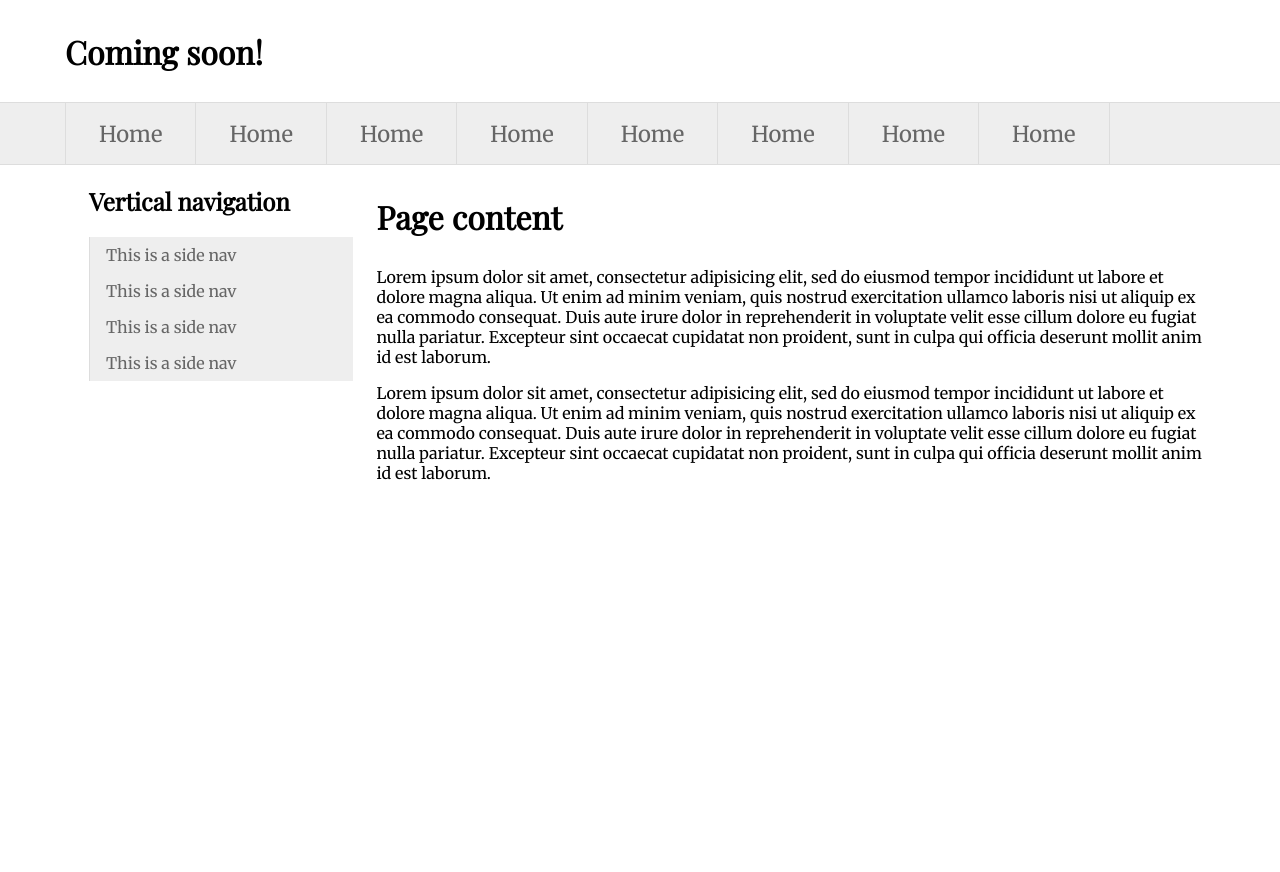
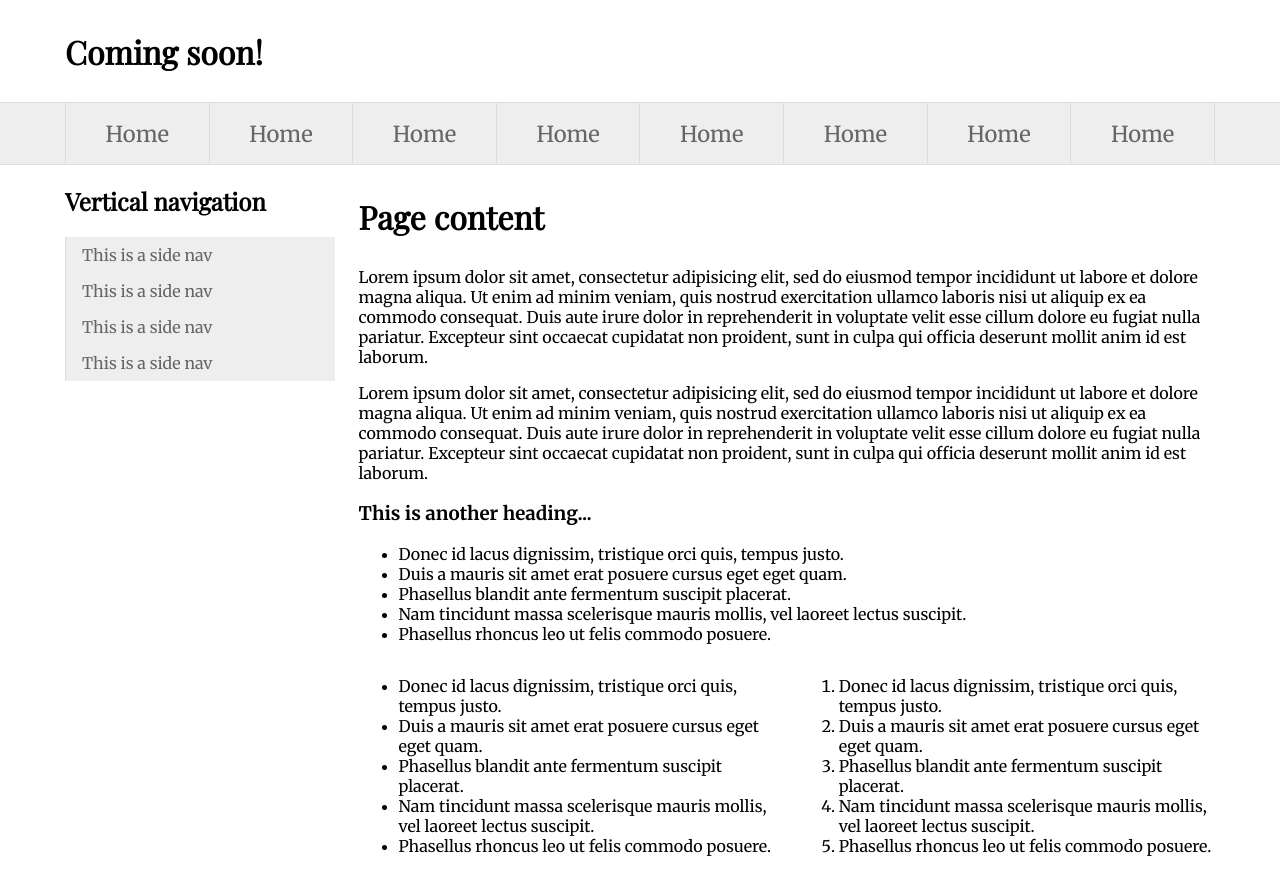
Before and after one commit to CreativeFruitBowl/mangui, a plain HTML site: page index.html in a window 1280 px wide. Before the commit the page ends 800 px from the top, so only its background shows below. Drawn offline with nearby package versions, Linux system fonts and the light colour scheme; a web font is replaced by a local one.

Commit message:
Added more example markup in preparation for setting up the typography.

```diff
--- a/index.html
+++ b/index.html
@@ -23,12 +23,12 @@
 
 		<nav class="nav  nav--full  nav--row  nav--big  main-nav">
 			<div class="container">
-				<ul class="nav__list">
-					<li class="nav__item"><a href="#test-link" class="nav__link">Home</a></li>
-					<li class="nav__item"><a href="#test-link" class="nav__link">Home</a></li>
-					<li class="nav__item"><a href="#test-link" class="nav__link">Home</a></li>
+				<ul class="nav__list  nav__list--full">
+					<li class="nav__item  nav__item--full"><a href="#test-link" class="nav__link">Home</a></li>
+					<li class="nav__item  nav__item--full"><a href="#test-link" class="nav__link">Home</a></li>
+					<li class="nav__item  nav__item--full"><a href="#test-link" class="nav__link">Home</a></li>
 
-					<li class="nav__item  nav__item--has-sub">
+					<li class="nav__item  nav__item--full  nav__item--has-sub">
 						<a href="#test-link" class="nav__link">Home</a>
 						<ul class="nav__list  nav__list--sub">
 							<li class="nav__item  nav__item--sub"><a href="#sub-link" class="nav__link  nav__link--sub">Sub navigation item</a></li>
@@ -38,16 +38,17 @@
 						</ul>
 					</li>
 
-					<li class="nav__item"><a href="#test-link" class="nav__link">Home</a></li>
-					<li class="nav__item"><a href="#test-link" class="nav__link">Home</a></li>
-					<li class="nav__item"><a href="#test-link" class="nav__link">Home</a></li>
-					<li class="nav__item"><a href="#test-link" class="nav__link">Home</a></li>
+					<li class="nav__item  nav__item--full"><a href="#test-link" class="nav__link">Home</a></li>
+					<li class="nav__item  nav__item--full"><a href="#test-link" class="nav__link">Home</a></li>
+					<li class="nav__item  nav__item--full"><a href="#test-link" class="nav__link">Home</a></li>
+					<li class="nav__item  nav__item--full"><a href="#test-link" class="nav__link">Home</a></li>
 				</ul><!-- /.nav__list -->
 			</div><!-- /.container -->
 		</nav>
 
 
-		<div class="container  grid">
+		<div class="container">
+			<main class="grid">
 				<aside class="grid__item  one-quarter">
 					<h2>Vertical navigation</h2>
 
@@ -66,20 +67,62 @@
 
 
 
-			<main class="grid__item  three-quarters">
+				<article class="grid__item  three-quarters">
 					<h1>Page content</h1>
+
+
 					<p>Lorem ipsum dolor sit amet, consectetur adipisicing elit, sed do eiusmod
 					tempor incididunt ut labore et dolore magna aliqua. Ut enim ad minim veniam,
 					quis nostrud exercitation ullamco laboris nisi ut aliquip ex ea commodo
 					consequat. Duis aute irure dolor in reprehenderit in voluptate velit esse
 					cillum dolore eu fugiat nulla pariatur. Excepteur sint occaecat cupidatat non
 					proident, sunt in culpa qui officia deserunt mollit anim id est laborum.</p>
+
+
 					<p>Lorem ipsum dolor sit amet, consectetur adipisicing elit, sed do eiusmod
 					tempor incididunt ut labore et dolore magna aliqua. Ut enim ad minim veniam,
 					quis nostrud exercitation ullamco laboris nisi ut aliquip ex ea commodo
 					consequat. Duis aute irure dolor in reprehenderit in voluptate velit esse
 					cillum dolore eu fugiat nulla pariatur. Excepteur sint occaecat cupidatat non
 					proident, sunt in culpa qui officia deserunt mollit anim id est laborum.</p>
+
+
+					<h3>This is another heading...</h3>
+
+
+					<ul>
+						<li>Donec id lacus dignissim, tristique orci quis, tempus justo.</li>
+						<li>Duis a mauris sit amet erat posuere cursus eget eget quam.</li>
+						<li>Phasellus blandit ante fermentum suscipit placerat.</li>
+						<li>Nam tincidunt massa scelerisque mauris mollis, vel laoreet lectus suscipit.</li>
+						<li>Phasellus rhoncus leo ut felis commodo posuere.</li>
+					</ul>
+
+
+					<div class="grid">
+						<div class="grid__item  one-half">
+							<ul>
+								<li>Donec id lacus dignissim, tristique orci quis, tempus justo.</li>
+								<li>Duis a mauris sit amet erat posuere cursus eget eget quam.</li>
+								<li>Phasellus blandit ante fermentum suscipit placerat.</li>
+								<li>Nam tincidunt massa scelerisque mauris mollis, vel laoreet lectus suscipit.</li>
+								<li>Phasellus rhoncus leo ut felis commodo posuere.</li>
+							</ul>
+						</div>
+
+
+						<div class="grid__item  one-half">
+							<ol>
+								<li>Donec id lacus dignissim, tristique orci quis, tempus justo.</li>
+								<li>Duis a mauris sit amet erat posuere cursus eget eget quam.</li>
+								<li>Phasellus blandit ante fermentum suscipit placerat.</li>
+								<li>Nam tincidunt massa scelerisque mauris mollis, vel laoreet lectus suscipit.</li>
+								<li>Phasellus rhoncus leo ut felis commodo posuere.</li>
+							</ol>
+						</div>
+					</div>
+
+				</article>
 			</main>
 		</div>
 	</body>
```
Lines whose indentation alone changed are shown as unchanged.
